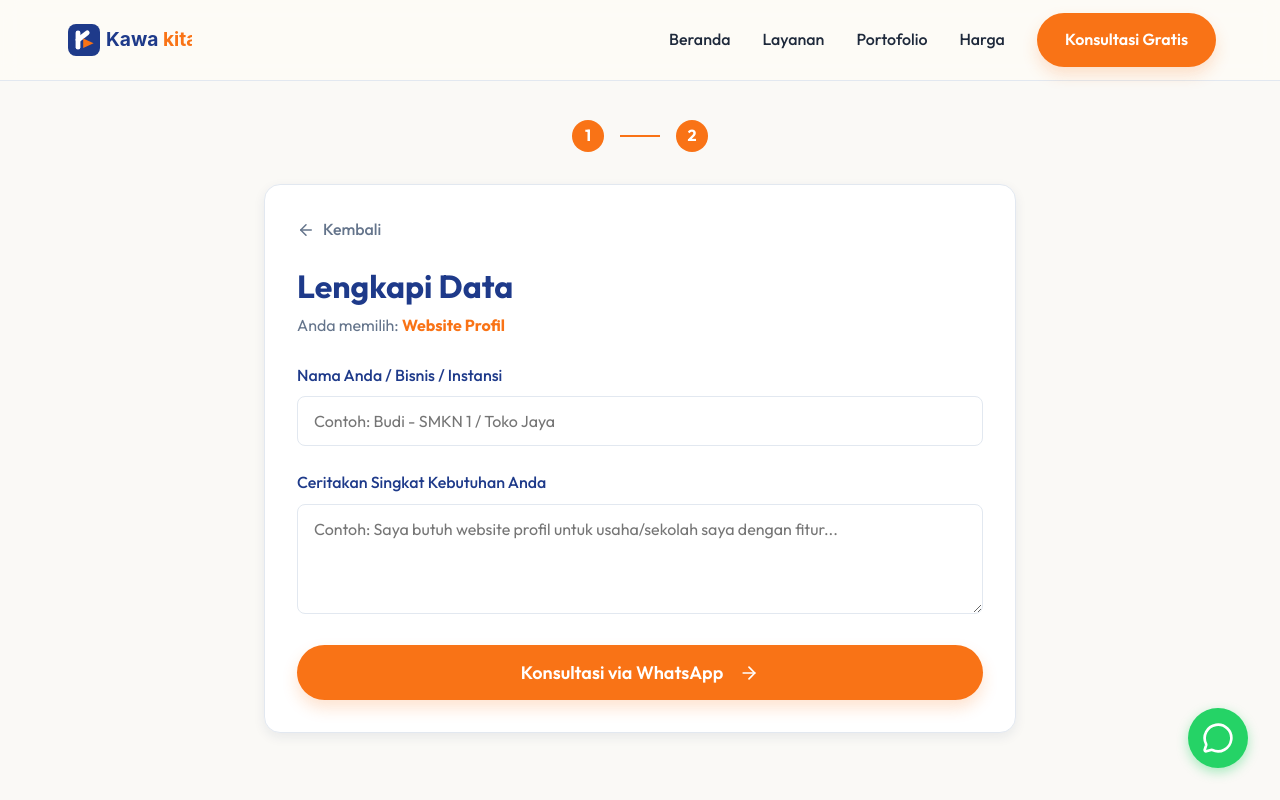
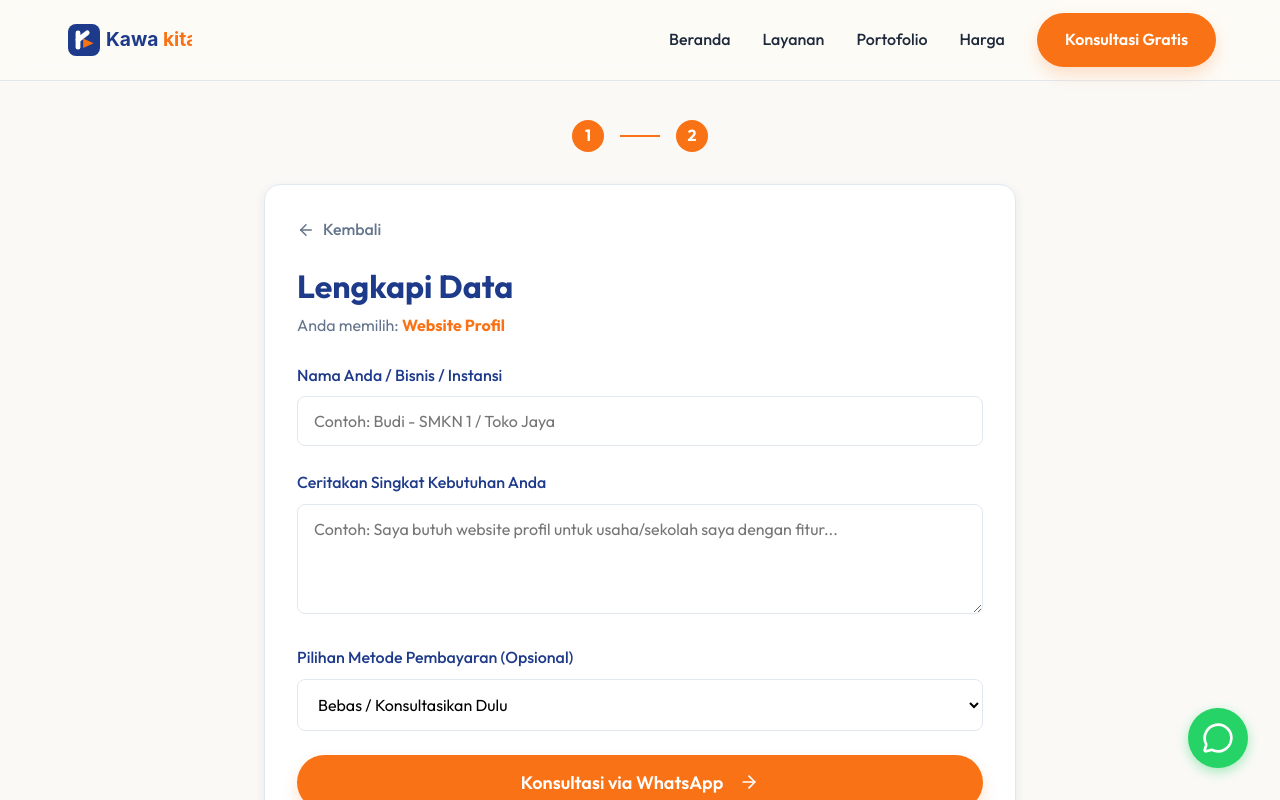
Before and after one commit to alwnfarhn-netizen/KitaBikin-, a React (Vite) app: page /order in a window 1280 px wide. Both pictures are taken after a click on the element "Web Sekolah / Bisnis". Shown: the top 800 px of the page. Built offline with nearby package versions, Linux system fonts and the light colour scheme.

Commit message:
feat: add payment scheme preference in order form

```diff
--- a/src/pages/Order.jsx
+++ b/src/pages/Order.jsx
@@ -6,7 +6,8 @@ export default function Order() {
   const [formData, setFormData] = useState({
     service: '',
     name: '',
-    description: ''
+    description: '',
+    paymentScheme: 'Konsultasi Dulu',
   });
 
   const services = [
@@ -21,9 +22,22 @@ export default function Order() {
     setStep(2);
   };
 
-  const handleSubmit = (e) => {
+  const handleSubmit = async (e) => {
     e.preventDefault();
-    const text = `Halo Kawakita, saya ${formData.name}. Saya ingin konsultasi pembuatan *${formData.service}*.%0A%0ADetail kebutuhan:%0A${formData.description}`;
+    const finalDesc = `${formData.description}\n\n[Preferensi Bayar: ${formData.paymentScheme}]`;
+    try {
+      await fetch(import.meta.env.VITE_API_URL + '/public/leads', {
+        method: 'POST',
+        headers: { 'Content-Type': 'application/json' },
+        body: JSON.stringify({
+          name: formData.name,
+          service: formData.service,
+          description: finalDesc
+        })
+      });
+    } catch(err) { console.error(err); }
+
+    const text = `Halo Kawakita, saya ${formData.name}. Saya ingin konsultasi pembuatan *${formData.service}*.%0A%0APreferensi Pembayaran: ${formData.paymentScheme}%0A%0ADetail kebutuhan:%0A${formData.description}`;
     window.open(`https://wa.me/6285128071828?text=${text}`, '_blank');
   };
 
@@ -95,6 +109,19 @@ export default function Order() {
                 ></textarea>
               </div>
 
+              <div className="input-group mb-8">
+                <label className="input-label">Pilihan Metode Pembayaran (Opsional)</label>
+                <select
+                  className="input-field"
+                  value={formData.paymentScheme}
+                  onChange={(e) => setFormData({...formData, paymentScheme: e.target.value})}
+                >
+                  <option value="Konsultasi Dulu">Bebas / Konsultasikan Dulu</option>
+                  <option value="50% - 50%">Bagi Dua (DP 50% - Pelunasan 50%)</option>
+                  <option value="40% - 40% - 20%">Tiga Termin (40% - 40% - 20%)</option>
+                </select>
+              </div>
+
               <button type="submit" className="btn btn-primary" style={{ width: '100%', padding: '1rem', fontSize: '1.125rem' }}>
                 Konsultasi via WhatsApp <ArrowRight size={20} style={{ marginLeft: '8px' }} />
               </button>
```
